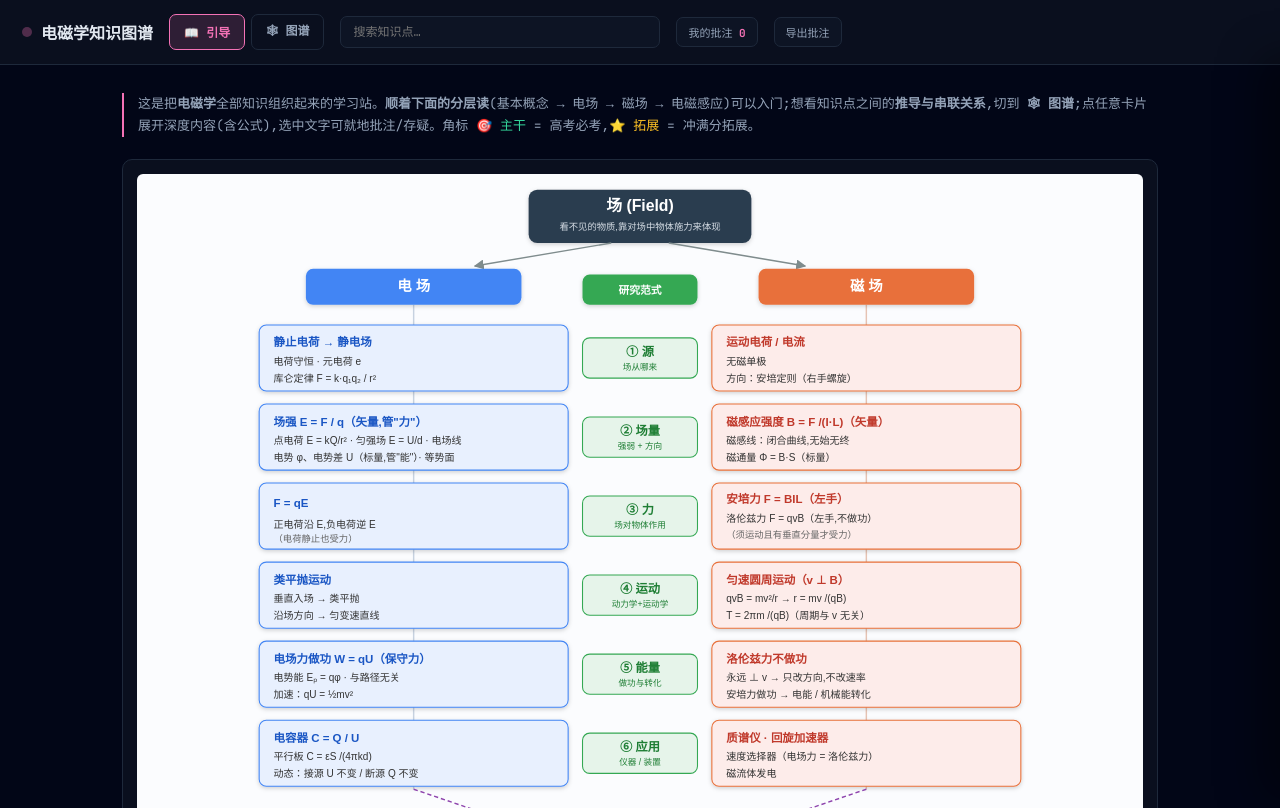
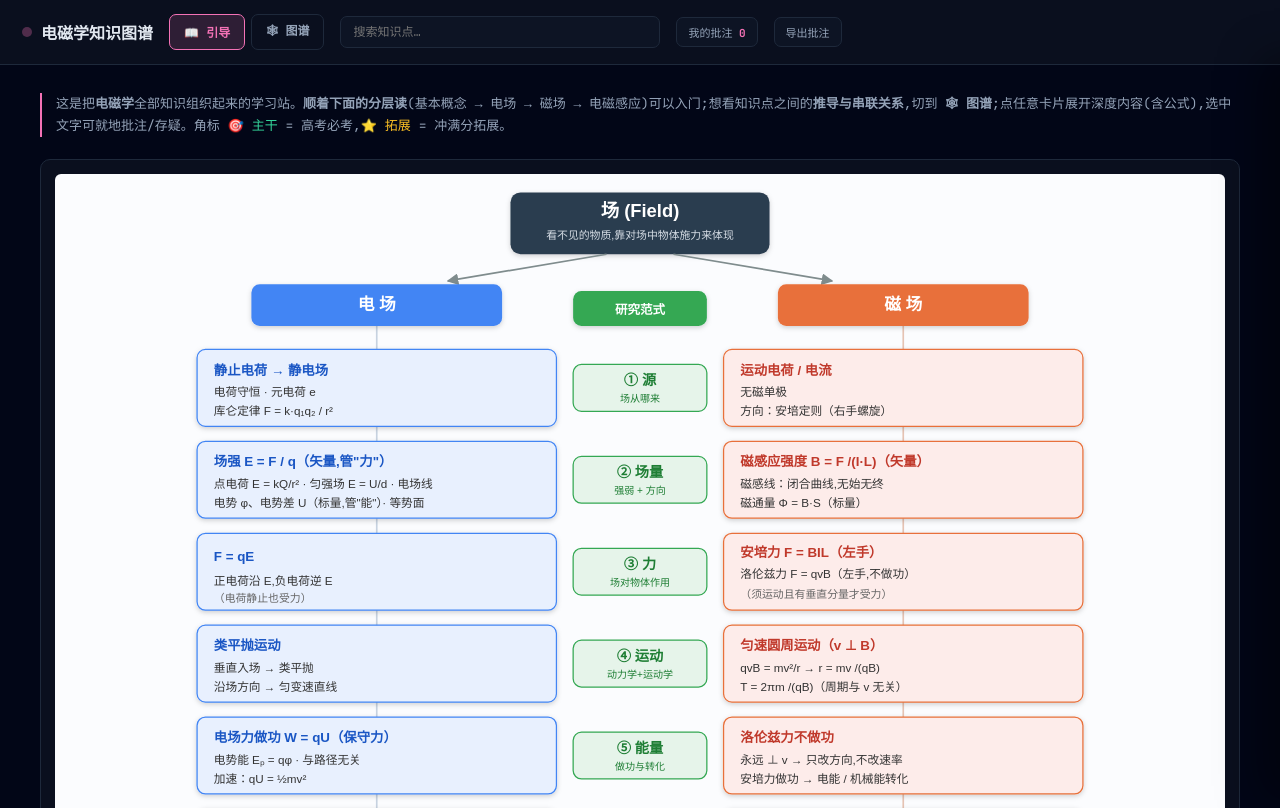
Before and after one commit to haha1903/gaokao-kg, a plain HTML site: page physics/electromagnetism/index.html in a window 1280 px wide. Drawn offline with nearby package versions, Linux system fonts and the light colour scheme.

Commit message:
Guided view: use full browser width instead of fixed 1100px

```diff
--- a/physics/electromagnetism/index.html
+++ b/physics/electromagnetism/index.html
@@ -45,7 +45,7 @@ window.MathJax = {
   .view.active { display:block; }
 
   /* ---- guided view ---- */
-  #view-guided { padding:28px 32px 60px; max-width:1100px; margin:0 auto; }
+  #view-guided { padding:28px 40px 60px; margin:0; }
   .intro { color:var(--dim); font-size:13px; line-height:1.7; margin-bottom:22px; border-left:2px solid var(--accent); padding-left:14px; }
   .overview { margin:2px 0 28px; border:1px solid var(--border); border-radius:10px; background:var(--panel); padding:14px; }
   .overview img { width:100%; display:block; border-radius:6px; }
```
